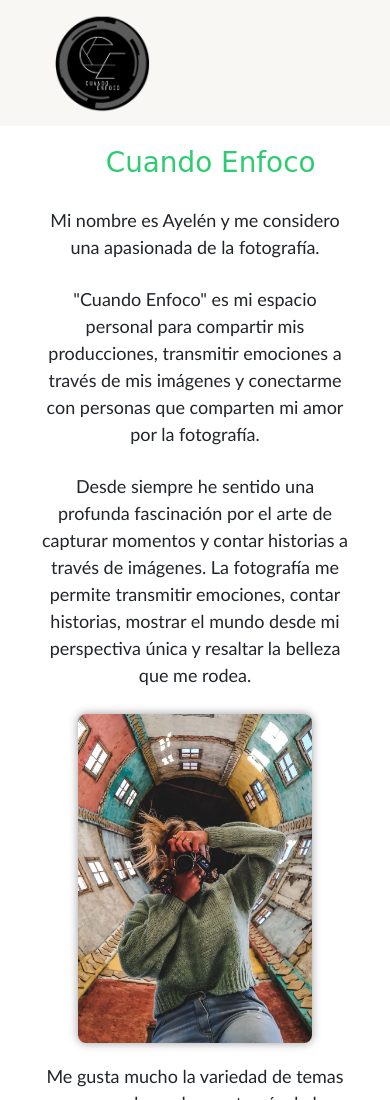
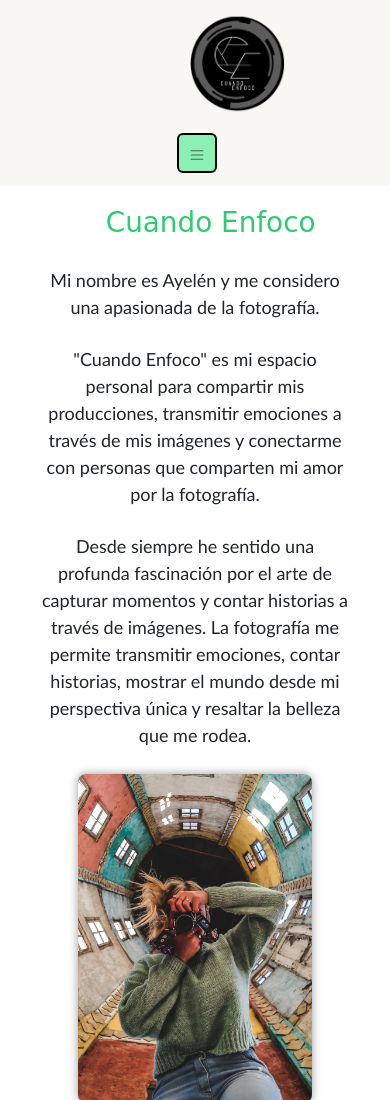
Before and after one commit to VictoriaForcherio/Entregafinal-Forcherio, a website: page index.html in a window 390 px wide. Shown: the top 1100 px of the page. Drawn offline with nearby package versions, Linux system fonts and the light colour scheme; a web font is replaced by a local one.

Commit message:
arreglando header del movil

```diff
--- a/index.html
+++ b/index.html
@@ -28,6 +28,9 @@
             <div class="navbar-header">
                 <img id="logo" src="./img/logo.png" alt="logo" width="150 px">
             </div>
+            <button class="navbar-toggler" type="button" data-bs-toggle="collapse" data-bs-target="#navbarSupportedContent" aria-controls="navbarSupportedContent" aria-expanded="false" aria-label="Toggle navigation">
+                <span class="navbar-toggler-icon"></span>
+            </button>
         </div>
         <div class="collapse navbar-collapse" id="navbarSupportedContent">
             <ul class="navbar-nav me-auto mb-2 mb-lg-0 justify-content-center">
--- a/scss/_mediaqueries.scss
+++ b/scss/_mediaqueries.scss
@@ -271,14 +271,13 @@ box-shadow: 0 0 10px rgb(105, 137, 126);
 
     .navbar{
         justify-content: space-between;
-        width: 20%;
+        width: 100%;
     }
 
     .navbar-header{
         display: flex;
         width: 100%;
         align-items: center;
-
     }
 
     .navbar-toggler {
@@ -286,20 +285,18 @@ box-shadow: 0 0 10px rgb(105, 137, 126);
         justify-content: flex-end;
         background-color: #5aed97ac;
         border: 2px solid black;
-        border-radius: 5px;
+        border-radius: 6px;
         padding: 5px 10px;
         margin-top: 20px;
-        width: 50px;
-        height: 50px;
+        width: 40px;
+        height: 40px;
     }
 
     #logo{
+        display: flex;
+        justify-content: flex-start;
         height: 100px;
-        width: 100px;
-    }
-
-    .logo1 {
-        flex: 1;
+        width: auto;
     }
 
     .navbar-toggler-icon {
@@ -311,7 +308,7 @@ box-shadow: 0 0 10px rgb(105, 137, 126);
         justify-content: center;
         align-items: center;
             li{
-                margin: 5px;
+                margin: 2px;
             }
         }
 
@@ -319,6 +316,10 @@ box-shadow: 0 0 10px rgb(105, 137, 126);
         display: flex;
         justify-content: center;
         align-items: center;
+        img {
+            width: 35px;
+            height: 35px;
+        }
     }
 
     /*MAIN*/
```
Also changed, not shown: css/style.css, 1 other file.
